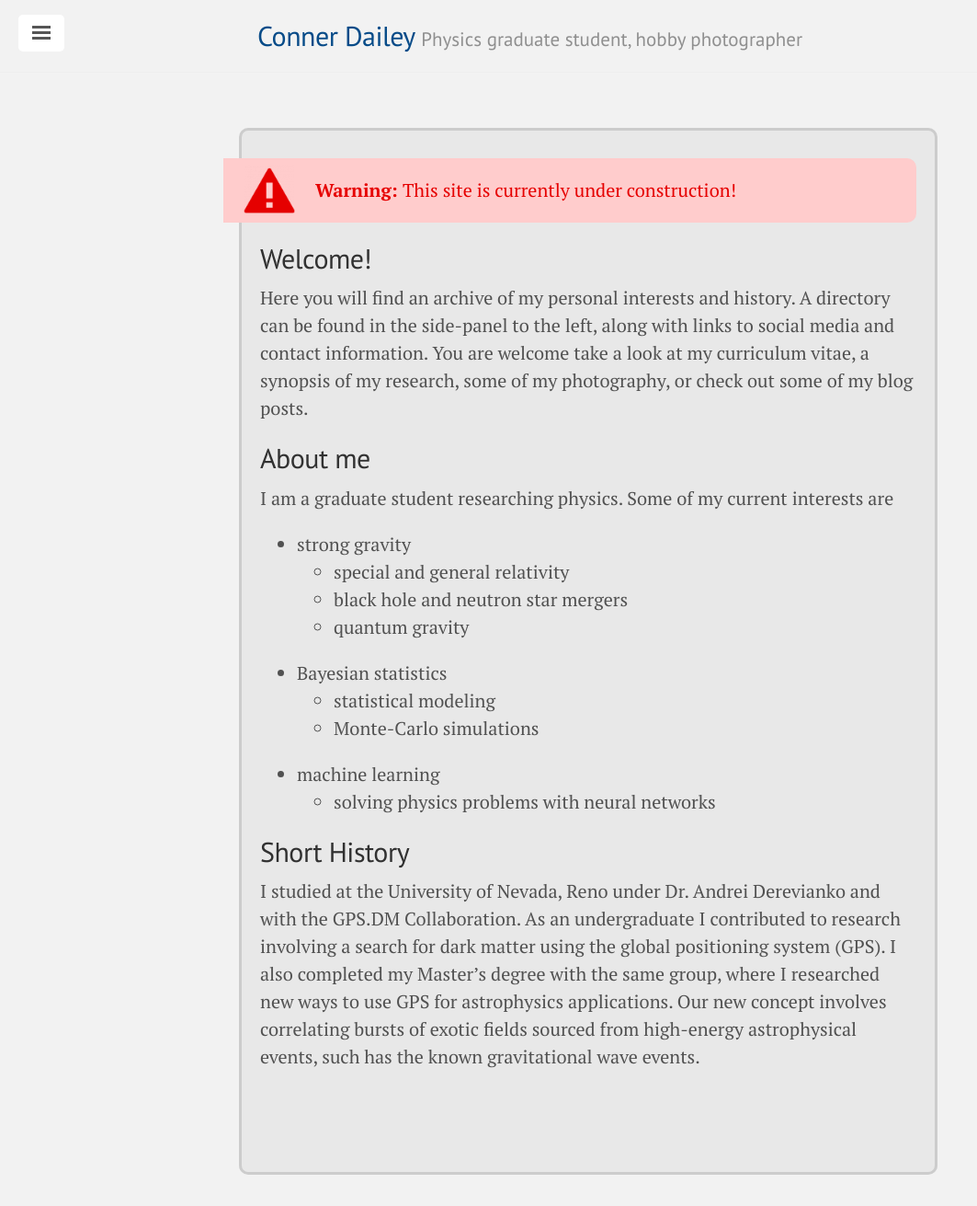
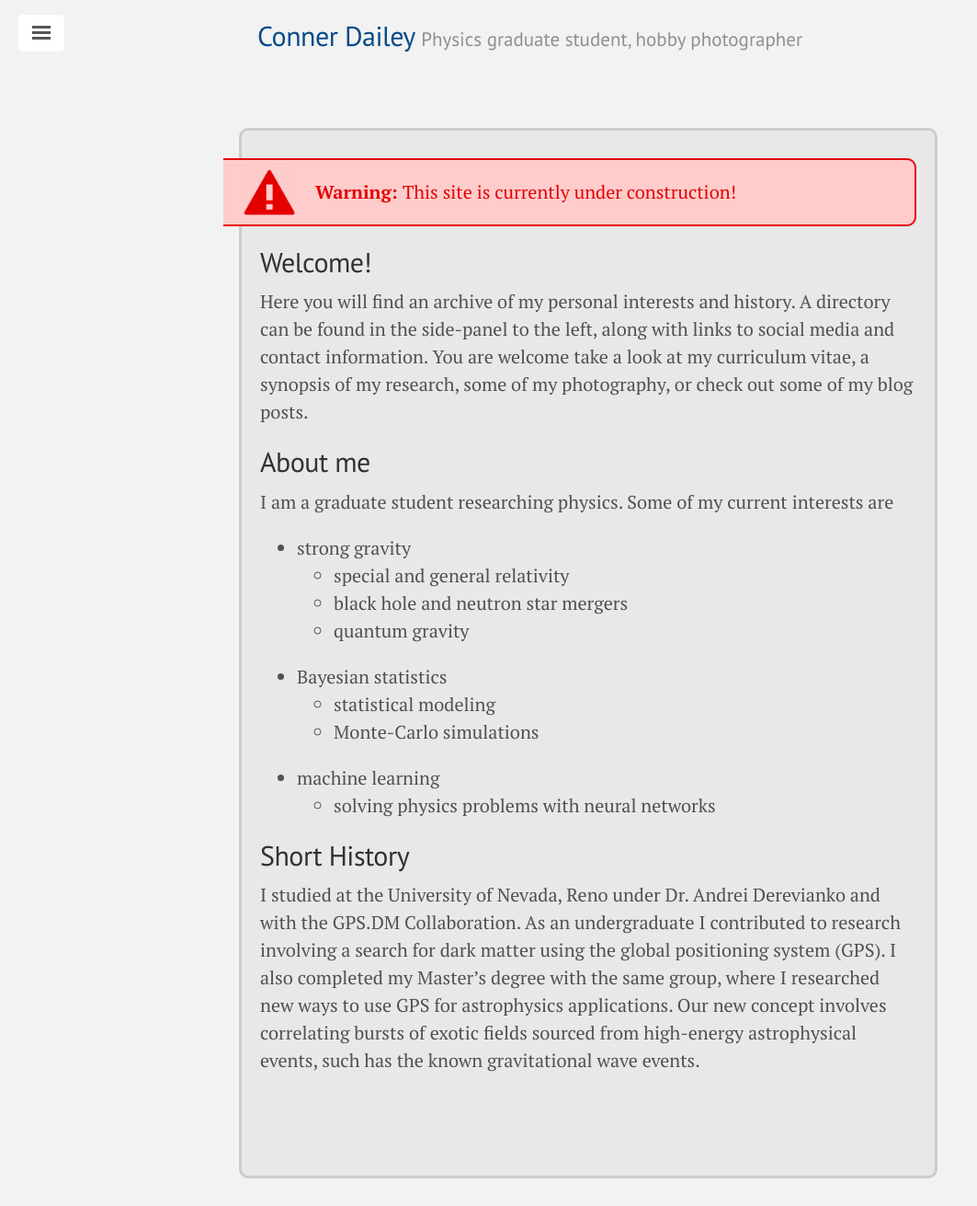
Before and after one commit to TakeTwiceDailey/TakeTwiceDailey.github.io, a Jekyll site: the page built from index.md, in a window 1280 px wide. Shown: the whole page at 92% size, without its empty margins (0-1063 px from the left). Built offline with Jekyll 4.4.1, drawn with Linux system fonts in a browser that asks for light colours; nearby versions of some CDN libraries.

Commit message:
message style changes

```diff
--- a/public/css/poole.css
+++ b/public/css/poole.css
@@ -356,6 +356,8 @@ tbody tr:nth-child(odd) th {
    border-radius: 0px 10px 10px 0px;
    overflow: hidden;
    padding: 1rem 1rem 1rem 5rem;
+   border: 2px solid #e60000;
+   border-left: none;
    color: #e60000;
 }
 .warning::before {
```
